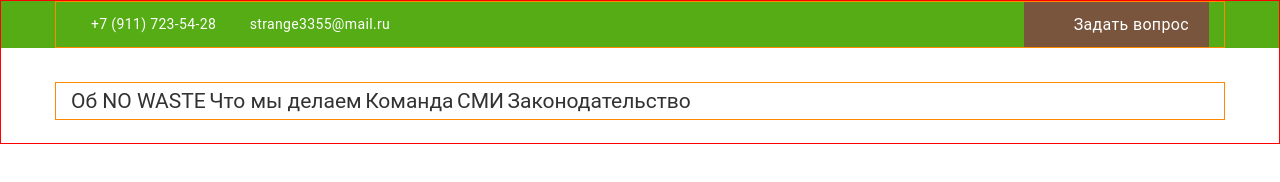
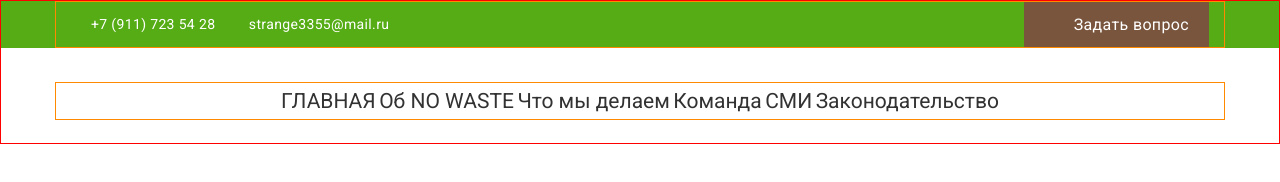
Before and after one commit to asnazarov/TestWork_of_PSD1, a plain HTML site: page index.html in a window 1280 px wide. Drawn offline with Linux system fonts and the light colour scheme.

Commit message:
Update index.html

```diff
--- a/index.html
+++ b/index.html
@@ -3,6 +3,7 @@
 <head>
 <meta http-equiv="Content-Type" content="text/html; charset=utf-8">
 <title>Документ без названия</title>
+<link href="https://fonts.googleapis.com/css?family=PT+Serif:400,700|Roboto:400,500&display=swap&subset=cyrillic" rel="stylesheet">
 <link rel="stylesheet" href="css/normalize.css">
 <link rel="stylesheet" href="css/style.css">
 </head>
@@ -14,18 +15,23 @@
 
     <div class="header_top">             <!-- Над шапкой -->
       <div class="container">
-        <a class="header_fon" href="tel:+79117235428">+7 (911) 723-54-28</a>
+        <div class="header_contacts">
+          <a class="header_fon" href="tel:+79117235428">+7 (911) 723 54 28</a>
           <a class="header_mail" href="#">strange3355@mail.ru</a>
           <a class="header_qest" href="#">Задать вопрос</a>
         </div>
       </div>
+    </div>
+
 
 
     <div class="header_content">       <!-- Содержание шапки  Как мы это делаем. Вдохновление. Позиция -->
       <div class="container">
+        <div class="header_content-inner">
           <div class="heder_logo"><a href="#"><img src="img/log o.png" alt=""></a></div>
           <nav class="menu">              <!-- Меню шапки -->
             <ul>
+              <li><a href="#">ГЛАВНАЯ</a></li>
               <li><a href="#">Об NO WASTE</a></li>
               <li><a href="#">Что мы делаем</a></li>
               <li><a href="#">Команда</a></li>
@@ -35,8 +41,7 @@
           </nav>
       </div>
     </div>
-
-
+  </div>
 
 </header>
 
```
Lines whose indentation alone changed are shown as unchanged.
